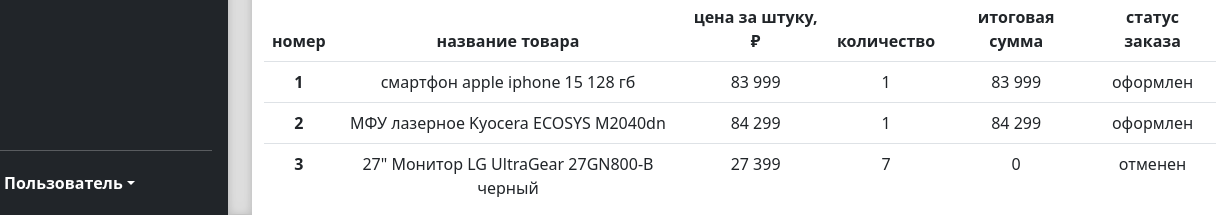
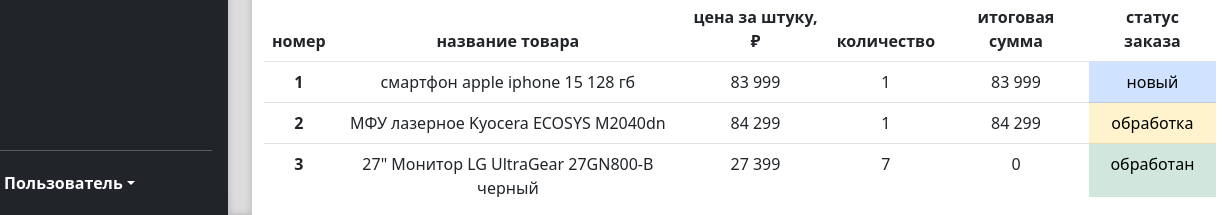
Before and after one commit to Dred85/web_html_css, a plain HTML site: page index.html in a window 1280 px wide. Shown: the part 585-800 px from the top of the page, 52-1280 px from the left. Drawn offline with nearby package versions, Linux system fonts and the light colour scheme.

Commit message:
Добавил цвета состояниям

```diff
--- a/index.html
+++ b/index.html
@@ -372,7 +372,7 @@
                         <td>83 999</td>
                         <td>1</td>
                         <td>83 999</td>
-                        <td>оформлен</td>
+                        <td class="table-primary">новый</td>
                     </tr>
                     <tr>
                         <th>2</th>
@@ -380,7 +380,7 @@
                         <td>84 299</td>
                         <td>1</td>
                         <td>84 299</td>
-                        <td>оформлен</td>
+                        <td class="table-warning">обработка</td>
                     </tr>
                     <tr>
                         <th>3</th>
@@ -388,7 +388,7 @@
                         <td>27 399</td>
                         <td>7</td>
                         <td>0</td>
-                        <td>отменен</td>
+                        <td class="table-success">обработан</td>
                     </tr>
                     <tr>
                         <th>4</th>
@@ -396,7 +396,7 @@
                         <td>269 999</td>
                         <td>1</td>
                         <td>269 999</td>
-                        <td>оформлен</td>
+                        <td class="table-danger">отмена</td>
                     </tr>
 
 
```
